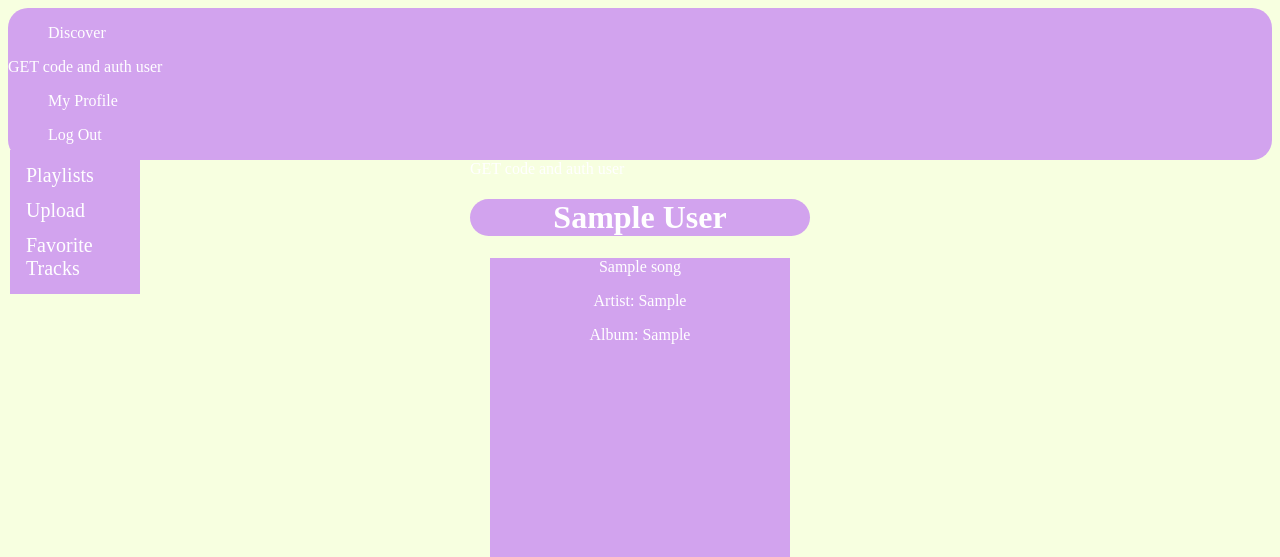
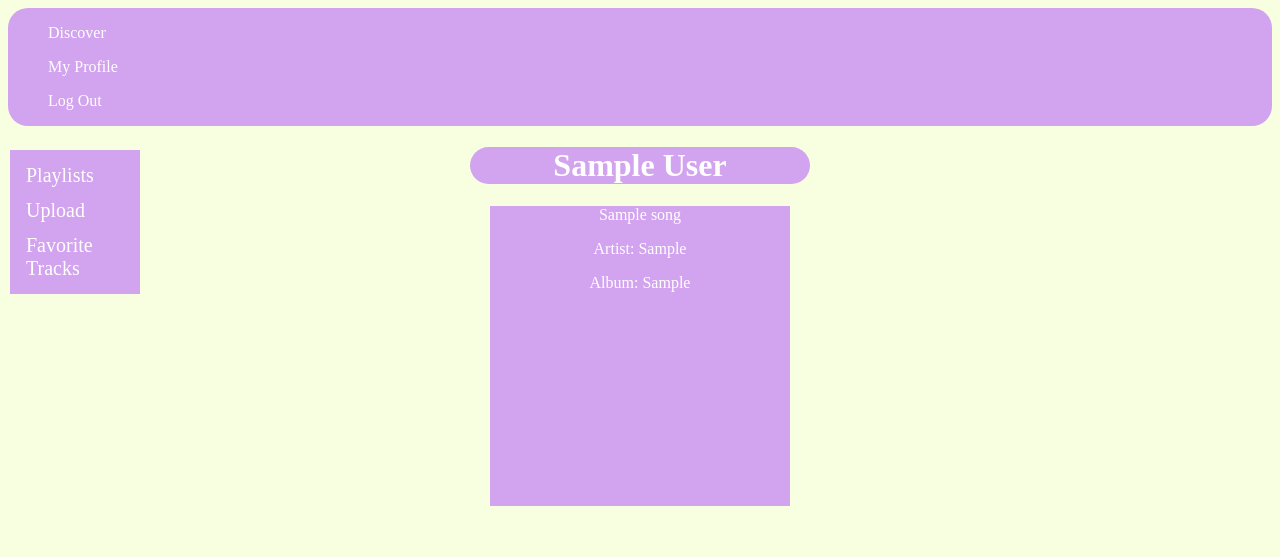
Before and after one commit to lilymbest/PyTunes, a Django app: page /accounts/profile/ in a window 1280 px wide. Shown: the top 557 px of the page. Run offline with Django 3.2, Linux system fonts and the light colour scheme; a user stored in the database is signed in; tables that the repository leaves empty hold one stand-in row (values such as "Sample post").

Commit message:
removed fetch code link

```diff
--- a/main_app/templates/base.html
+++ b/main_app/templates/base.html
@@ -17,7 +17,6 @@
         <ul>
             <li><a href="{% url 'discover' %}" class="">Discover</a></li>
         </ul>
-        <a  id="fetch" href="{% url 'fetch-code'%}">GET code and auth user</a>
           <ul>
               <li><a href="{% url 'profile' %}">My Profile</a></li>
               </ul>
--- a/main_app/templates/registration/profile.html
+++ b/main_app/templates/registration/profile.html
@@ -1,10 +1,5 @@
 {% extends 'base.html' %}
 {% block content %}
-
-{% comment %} temporary link to auth Spotify {% endcomment %}
-{% if user.is_authenticated %}
-<a  id="fetch" href="{% url 'fetch-code'%}">GET code and auth user</a>
-{% endif %}
 
 <div class="sidenav">
     <a href="/mymusic/playlists">Playlists</a>
```
